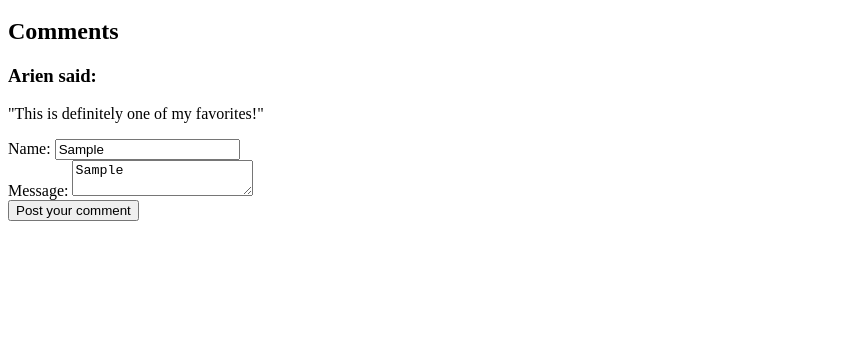
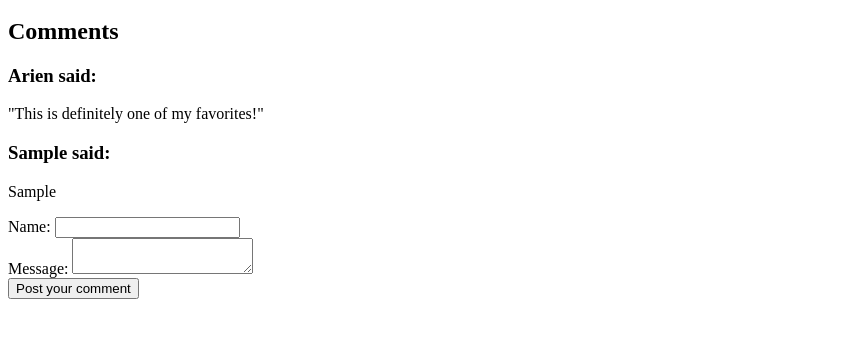
Before and after one commit to Wbekkers/musum-app, a plain HTML site: page pages/detail-page.html in a window 1280 px wide. Both pictures are taken after typing "Sample", "Sample" into the empty fields and a click on the button "Post your comment". Shown: the part 433-770 px from the top of the page, without its empty margins (0-867 px from the left). Drawn offline with Linux system fonts and the light colour scheme; files that its build step writes are made by us from their sources.

Commit message:
Create elements with data from form

```diff
--- a/index.css
+++ b/index.css
@@ -1,7 +1,7 @@
 body {
     margin: 0;
     padding: 2rem 0;
-    width: 100%;
+    width: 50%;
     background: #FFBA00;
     font-family: 'Inconsolata', monospace;
     text-align: center;
@@ -20,7 +20,7 @@ body {
   }
 
   h2 {
-    margin: auto 2rem;
+    margin: auto 1rem;
   }
 
   footer {
@@ -36,7 +36,7 @@ body {
   }
 
   .artObject {
-    max-width: 80%;
-    max-height: 20rem;
+    max-width: 10%;
+    max-height: 1rem;
     margin: 1rem;
   }
--- a/pages/detail-page.js
+++ b/pages/detail-page.js
@@ -1,3 +1,22 @@
-function submitComment() {
-    console.log('Hello!')
+const submitComment = () => {
+    const inputField = document.getElementById('name');
+    const name = inputField.value;
+    const textArea = document.getElementById('msg')
+    const msg = textArea.value
+    const commentSection = document.getElementById('comments')
+    const comment = document.createElement('section')
+    const h3 = document.createElement('h3')
+    const p = document.createElement('p')
+
+    comment.classList.add('comment')
+    h3.innerHTML = `${name} said:`
+    p.innerHTML = msg
+
+    comment.appendChild(h3)
+    comment.appendChild(p)
+
+    commentSection.append(comment)
+
+    inputField.value = null;
+    textArea.value = null;
   }
```
